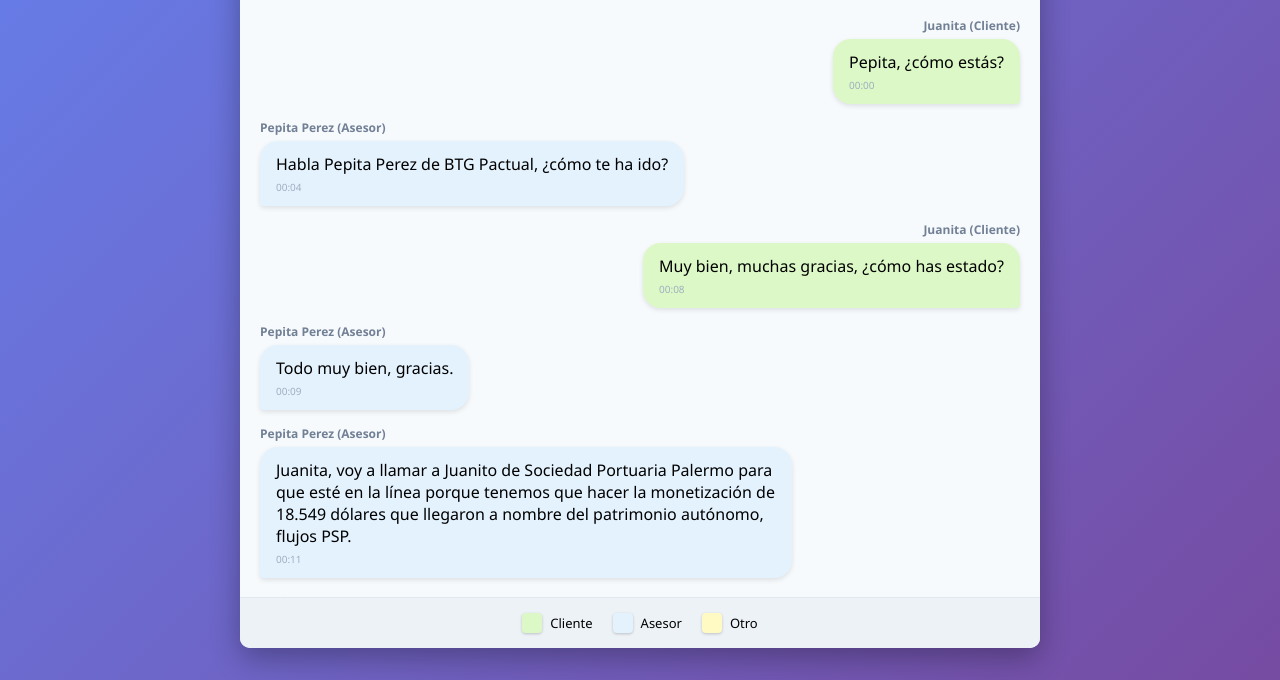
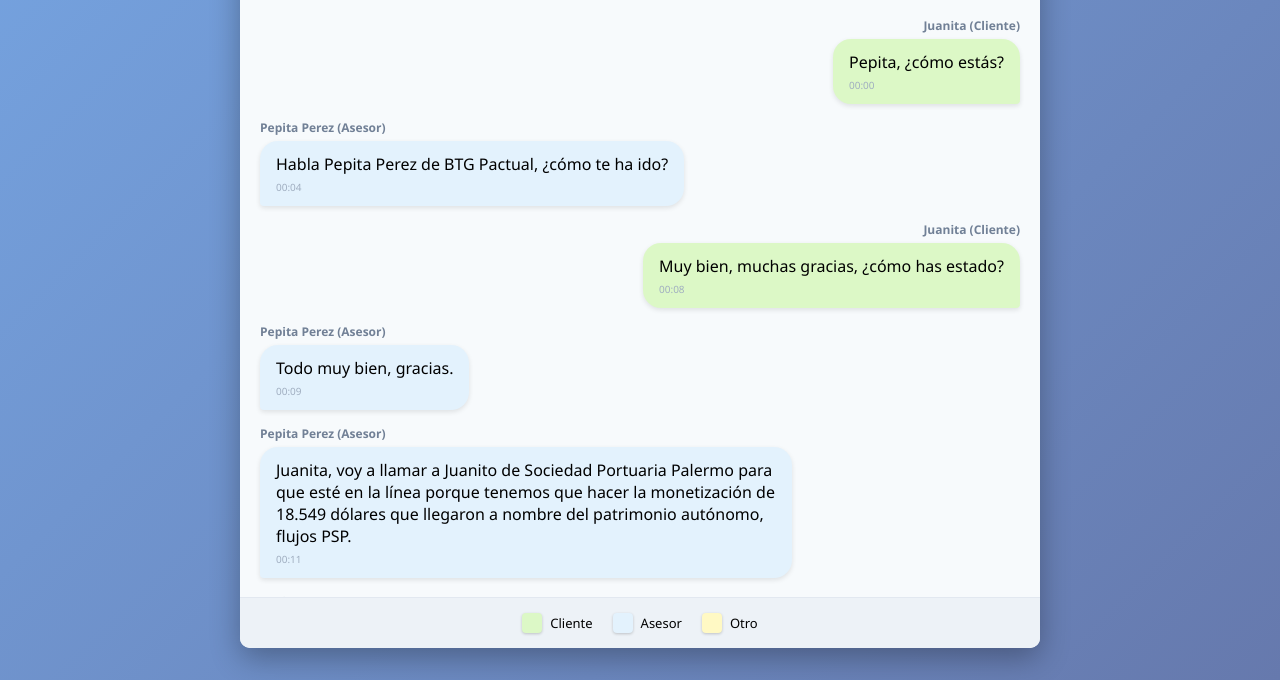
Before and after one commit to msuribec/demo_propuesta, a plain HTML site: page index.html in a window 1280 px wide. Shown: the part 120-800 px from the top of the page. Drawn offline with Linux system fonts and the light colour scheme.

Commit message:
Add files via upload

```diff
--- a/index.html
+++ b/index.html
@@ -14,7 +14,7 @@
 
             body {
                 font-family: 'Segoe UI', Tahoma, Geneva, Verdana, sans-serif;
-                background: linear-gradient(135deg, #667eea 0%, #764ba2 100%);
+                background: linear-gradient(135deg, #75a3e0 0%, #6679ad 100%);
                 padding: 20px;
                 min-height: 100vh;
             }
```
